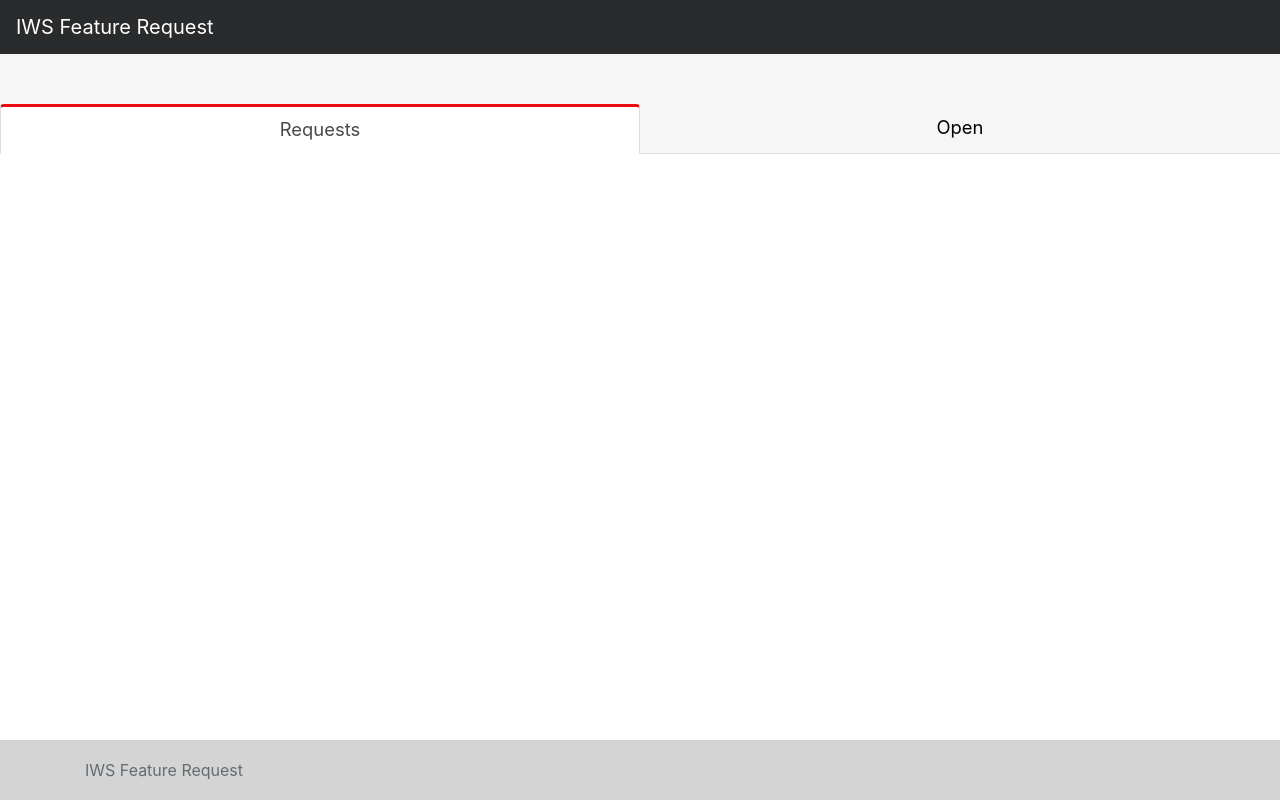
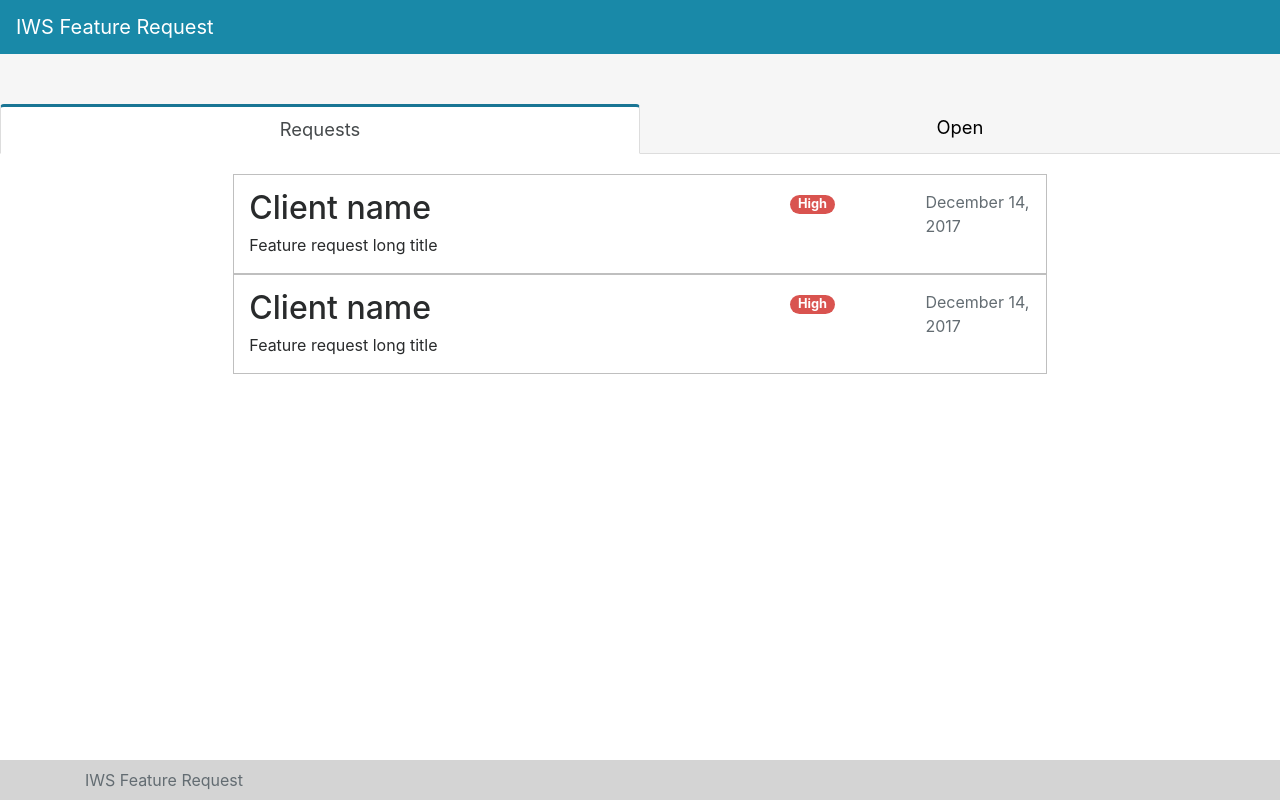
Before and after one commit to augustogoulart/iws-feature-request, a Flask app: page / in a window 1280 px wide. Run offline with Flask 2, Linux system fonts and the light colour scheme; some libraries are stand-ins or nearby versions.

Commit message:
Feature request row

```diff
--- a/iws_feature_request/static/css/main.css
+++ b/iws_feature_request/static/css/main.css
@@ -8,6 +8,9 @@ body {
   padding-bottom: 80px;
 }
 
+.bg-inverse{
+    background-color: #1989a8 !important;
+}
 .nav {
     padding-top: 50px;
     background-color: #f6f6f6;
@@ -34,8 +37,8 @@ a:hover {
   bottom: 0;
   width: 100%;
   /* Set the fixed height of the footer here */
-  height: 60px;
-  line-height: 60px; /* Vertically center the text there */
+  height: 40px;
+  line-height: 40px; /* Vertically center the text there */
   background-color: #d4d4d4;
 }
 
@@ -45,7 +48,7 @@ a:hover {
 }
 
 .nav-tabs .nav-link.active {
-    border-top-color: rgb(235, 12, 15);
+    border-top-color: rgb(25, 117, 148);
     border-top-width: 3px;
 
 }
@@ -53,3 +56,23 @@ a:hover {
 .card{
     margin-top: 20px;
 }
+
+
+/* Feature requests row */
+
+.request-row{
+    padding-top: 15px;
+    border: 1px solid #bfbfbf;
+    margin-left: 5px;
+    margin-right: 5px;
+}
+
+.request-row:hover{
+    background-color:  #f6f6f6;
+
+}
+.badge{
+    font-size: 0.8rem;
+}
+
+/*************************/
--- a/iws_feature_request/templates/index.html
+++ b/iws_feature_request/templates/index.html
@@ -63,7 +63,36 @@
                 <div class="row justify-content-center ">
                     <div class="col-md-8">
 
-                        <!--TODO: Feature request list, update, delete -->
+                        <div class="row justify-content-center request-row">
+                            <div class="col-md-8">
+                                <h2>Client name</h2>
+                                <p>Feature request long title</p>
+                            </div>
+
+                            <div class="col-md-2">
+                                <span class="badge badge-pill badge-danger">High</span>
+                            </div>
+
+                            <div class="col-md-2">
+                                <p class="text-muted">December 14, 2017</p>
+                            </div>
+
+                        </div>
+                        <div class="row justify-content-center request-row">
+                            <div class="col-md-8">
+                                <h2>Client name</h2>
+                                <p>Feature request long title</p>
+                            </div>
+
+                            <div class="col-md-2">
+                                <span class="badge badge-pill badge-danger">High</span>
+                            </div>
+
+                            <div class="col-md-2">
+                                <p class="text-muted">December 14, 2017</p>
+                            </div>
+
+                        </div>
 
                     </div>
                 </div>
```
Also changed, not shown: 1 other file.
